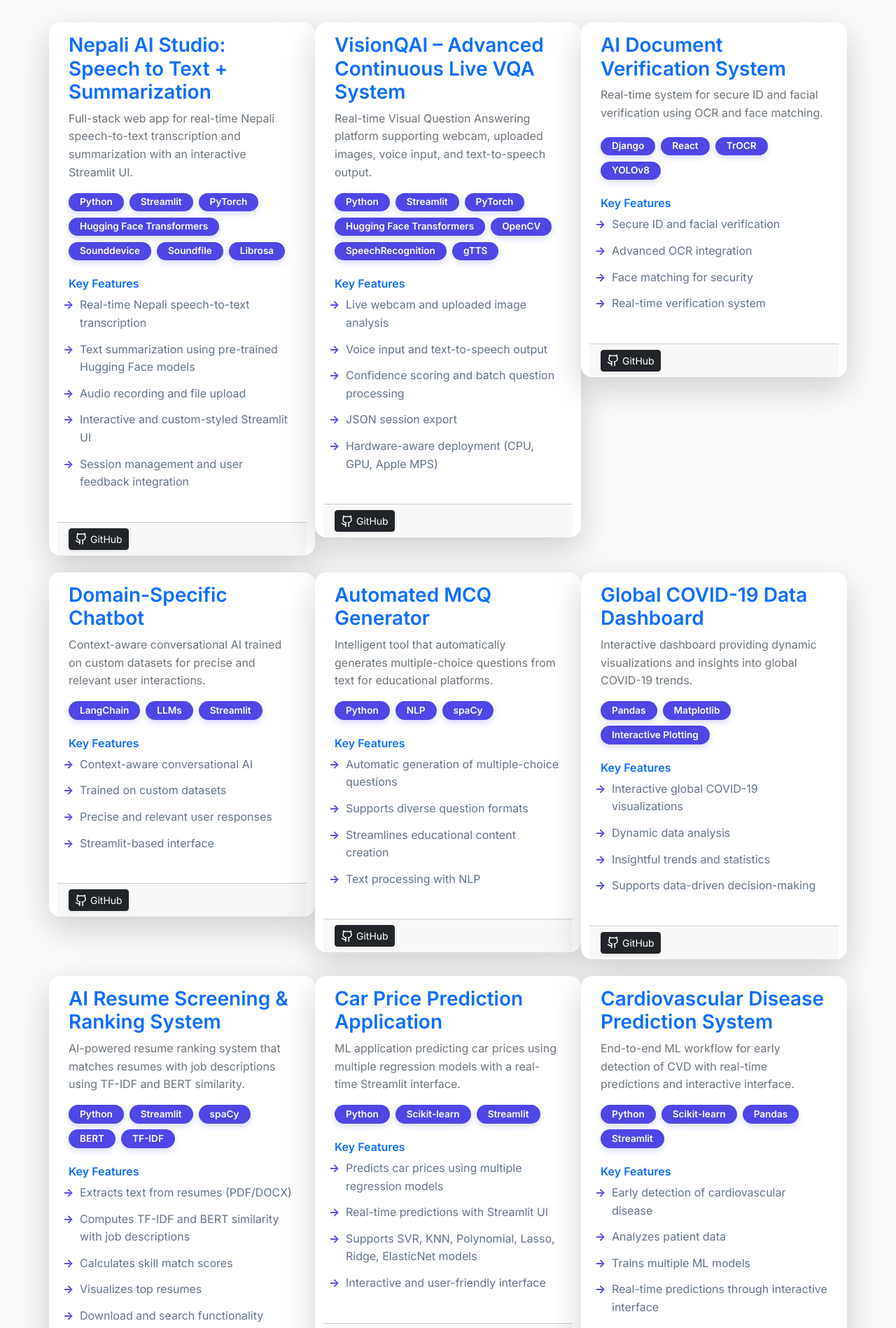
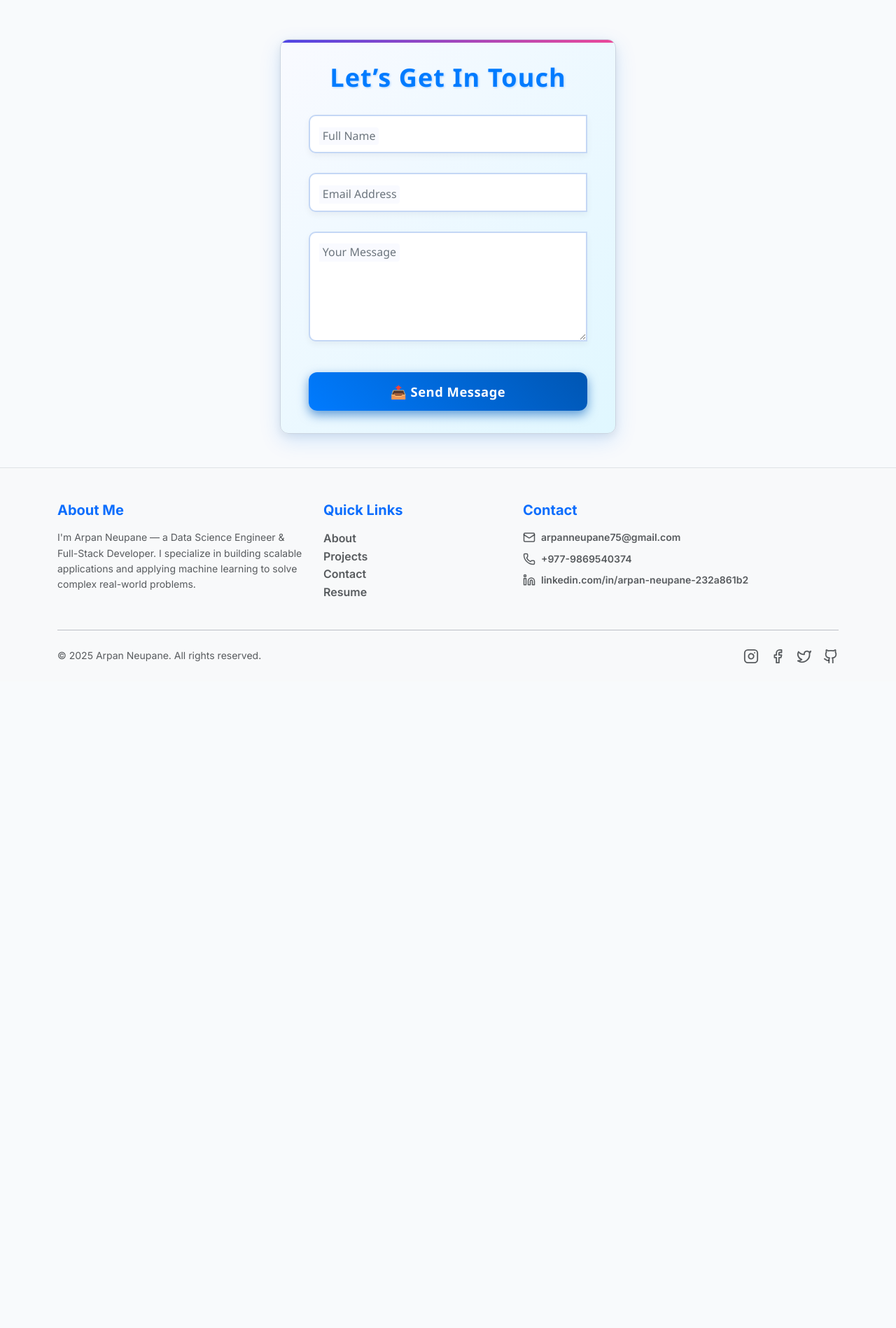
Before and after one commit to arpanneupane75/Portfolio, a React (Vite) app in the folder client/: page / in a window 1280 px wide. Shown: the part 1520-3418 px from the top of the page at 70% size. After the commit the page ends 2494 px from the top, so only its background shows below. Built offline with nearby package versions, Linux system fonts and the light colour scheme.

Commit message:
Update Projects.jsx

```diff
--- a/client/src/components/Projects.jsx
+++ b/client/src/components/Projects.jsx
@@ -299,147 +299,16 @@
 
 // export default Projects;
 
-// export default Projects;
 import { useEffect, useState } from "react";
 import { Github, Globe } from "lucide-react";
 import axios from "axios";
 import "../App.css";
 
-const dummyProjects = [
-  {
-    _id: "1",
-    title: "Nepali AI Studio: Speech to Text + Summarization",
-    description:
-      "Full-stack web app for real-time Nepali speech-to-text transcription and summarization with an interactive Streamlit UI.",
-    githubUrl: "https://github.com/arpanneupane75/Nepali-Speech-Recognition-Summarizer",
-    technologies: ["Python", "Streamlit", "PyTorch", "Hugging Face Transformers", "Sounddevice", "Soundfile", "Librosa"],
-    features: [
-      "Real-time Nepali speech-to-text transcription",
-      "Text summarization using pre-trained Hugging Face models",
-      "Audio recording and file upload",
-      "Interactive and custom-styled Streamlit UI",
-      "Session management and user feedback integration",
-    ],
-  },
-  {
-    _id: "2",
-    title: "VisionQAI – Advanced Continuous Live VQA System",
-    description:
-      "Real-time Visual Question Answering platform supporting webcam, uploaded images, voice input, and text-to-speech output.",
-    githubUrl: "https://github.com/arpanneupane75/VisionQAI",
-    technologies: ["Python", "Streamlit", "PyTorch", "Hugging Face Transformers", "OpenCV", "SpeechRecognition", "gTTS"],
-    features: [
-      "Live webcam and uploaded image analysis",
-      "Voice input and text-to-speech output",
-      "Confidence scoring and batch question processing",
-      "JSON session export",
-      "Hardware-aware deployment (CPU, GPU, Apple MPS)",
-    ],
-  },
-  {
-    _id: "3",
-    title: "AI Document Verification System",
-    description:
-      "Real-time system for secure ID and facial verification using OCR and face matching.",
-    githubUrl: "https://github.com/arpanneupane75/AI-Document-Verification",
-    technologies: ["Django", "React", "TrOCR", "YOLOv8"],
-    features: [
-      "Secure ID and facial verification",
-      "Advanced OCR integration",
-      "Face matching for security",
-      "Real-time verification system",
-    ],
-  },
-  {
-    _id: "4",
-    title: "Domain-Specific Chatbot",
-    description:
-      "Context-aware conversational AI trained on custom datasets for precise and relevant user interactions.",
-    githubUrl: "https://github.com/arpanneupane75/Domain-Chatbot",
-    technologies: ["LangChain", "LLMs", "Streamlit"],
-    features: [
-      "Context-aware conversational AI",
-      "Trained on custom datasets",
-      "Precise and relevant user responses",
-      "Streamlit-based interface",
-    ],
-  },
-  {
-    _id: "5",
-    title: "Automated MCQ Generator",
-    description:
-      "Intelligent tool that automatically generates multiple-choice questions from text for educational platforms.",
-    githubUrl: "https://github.com/arpanneupane75/MCQ-Generator",
-    technologies: ["Python", "NLP", "spaCy"],
-    features: [
-      "Automatic generation of multiple-choice questions",
-      "Supports diverse question formats",
-      "Streamlines educational content creation",
-      "Text processing with NLP",
-    ],
-  },
-  {
-    _id: "6",
-    title: "Global COVID-19 Data Dashboard",
-    description:
-      "Interactive dashboard providing dynamic visualizations and insights into global COVID-19 trends.",
-    githubUrl: "https://github.com/arpanneupane75/COVID-Dashboard",
-    technologies: ["Pandas", "Matplotlib", "Interactive Plotting"],
-    features: [
-      "Interactive global COVID-19 visualizations",
-      "Dynamic data analysis",
-      "Insightful trends and statistics",
-      "Supports data-driven decision-making",
-    ],
-  },
-  {
-    _id: "7",
-    title: "AI Resume Screening & Ranking System",
-    description:
-      "AI-powered resume ranking system that matches resumes with job descriptions using TF-IDF and BERT similarity.",
-    githubUrl: "https://github.com/arpanneupane75/AI-Resume-Screener",
-    technologies: ["Python", "Streamlit", "spaCy", "BERT", "TF-IDF"],
-    features: [
-      "Extracts text from resumes (PDF/DOCX)",
-      "Computes TF-IDF and BERT similarity with job descriptions",
-      "Calculates skill match scores",
-      "Visualizes top resumes",
-      "Download and search functionality",
-    ],
-  },
-  {
-    _id: "8",
-    title: "Car Price Prediction Application",
-    description:
-      "ML application predicting car prices using multiple regression models with a real-time Streamlit interface.",
-    githubUrl: "https://github.com/arpanneupane75/Car-Price-Predictor",
-    technologies: ["Python", "Scikit-learn", "Streamlit"],
-    features: [
-      "Predicts car prices using multiple regression models",
-      "Real-time predictions with Streamlit UI",
-      "Supports SVR, KNN, Polynomial, Lasso, Ridge, ElasticNet models",
-      "Interactive and user-friendly interface",
-    ],
-  },
-  {
-    _id: "9",
-    title: "Cardiovascular Disease Prediction System",
-    description:
-      "End-to-end ML workflow for early detection of CVD with real-time predictions and interactive interface.",
-    githubUrl: "https://github.com/arpanneupane75/CVD-Predictor",
-    technologies: ["Python", "Scikit-learn", "Pandas", "Streamlit"],
-    features: [
-      "Early detection of cardiovascular disease",
-      "Analyzes patient data",
-      "Trains multiple ML models",
-      "Real-time predictions through interactive interface",
-    ],
-  },
-];
-
+const dummyProjects = [/* ... your projects array ... */];
 
 const Projects = () => {
   const [projects, setProjects] = useState([]);
+  const [visibleCount, setVisibleCount] = useState(5); // Show first 5 by default
   const [loading, setLoading] = useState(true);
 
   useEffect(() => {
@@ -464,6 +333,8 @@
     fetchProjects();
   }, []);
 
+  const showMore = () => setVisibleCount((prev) => prev + 5);
+
   if (loading) return <p className="text-center mt-5 fs-5">Loading projects...</p>;
 
   return (
@@ -474,7 +345,7 @@
       </header>
 
       <div className="projects-grid row g-4" style={{ marginTop: "1rem" }}>
-        {projects.map((project) => (
+        {projects.slice(0, visibleCount).map((project) => (
           <article
             key={project._id}
             className="project-card col-sm-12 col-md-6 col-lg-4 card h-100 shadow-lg border-0 rounded-4 overflow-hidden"
@@ -522,6 +393,14 @@
           </article>
         ))}
       </div>
+
+      {visibleCount < projects.length && (
+        <div className="text-center mt-4">
+          <button className="btn btn-primary btn-lg" onClick={showMore}>
+            Show More
+          </button>
+        </div>
+      )}
     </section>
   );
 };
```
